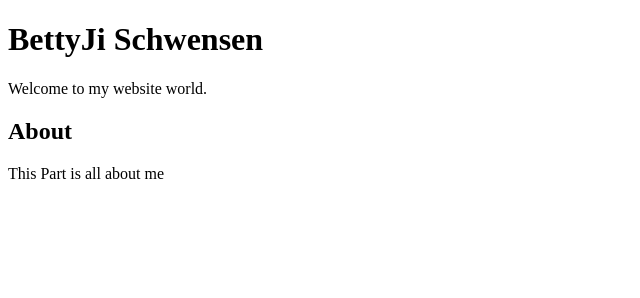
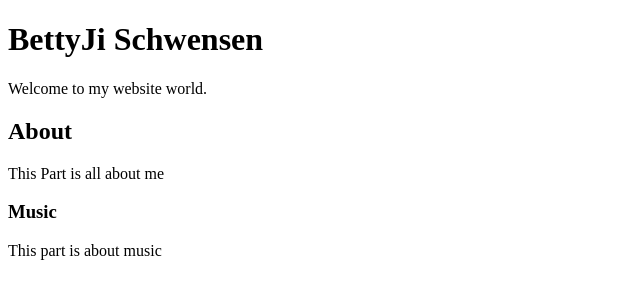
Before and after one commit to bcschwen/Website, a plain HTML site: page index.html in a window 1280 px wide. Shown: the whole page, without its empty margins (0-640 px from the left). Drawn offline with Linux system fonts and the light colour scheme.

Commit message:
Added section abou Music

```diff
--- a/index.html
+++ b/index.html
@@ -10,6 +10,8 @@
     <h2> About</h2>
     <p>This Part is all about me</p>
 
+    <h3> Music</h3>
+    <p> This part is about music</p>
 
 
 
```
